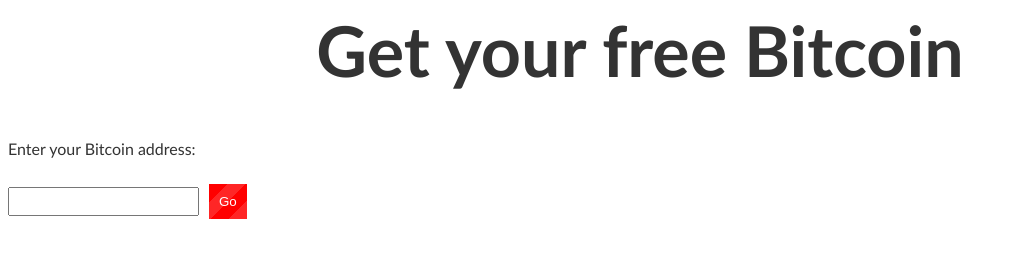
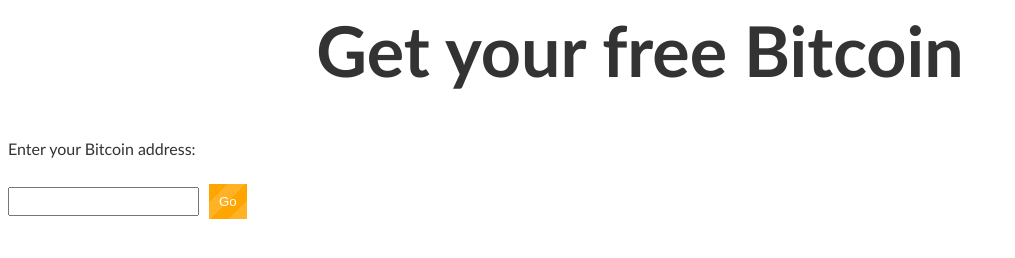
Before and after one commit to BTCfaucet/btcfaucet.github.io, a plain HTML site: page getyourbtc.html in a window 1280 px wide. Shown: the whole page, without its empty margins (0-1015 px from the left). Drawn offline with Linux system fonts and the light colour scheme.

Commit message:
Update theme.css

```diff
--- a/theme.css
+++ b/theme.css
@@ -1 +1 @@
-body{color:#333;font-family:Optima,Segoe,"Segoe UI",Candara,Calibri,Arial,sans-serif}h1{text-align:center;font-size:70px}h2{text-align:center;font-size:30px}button{background:linear-gradient(-45deg,rgba(255,255,255,.15) 25%,transparent 25%,transparent 50%,rgba(255,255,255,.15) 50%,rgba(255,255,255,.15) 75%,transparent 75%,transparent)red;border:#36f;color:#fff;padding:10px;cursor:pointer;margin:10px}button:hover{box-shadow:0 2px 4px rgba(0,0,0,.35)}a{color:#36f;text-decoration:none;padding:5px}input{padding:5px}
+body{color:#333;font-family:Optima,Segoe,"Segoe UI",Candara,Calibri,Arial,sans-serif}h1{text-align:center;font-size:70px}h2{text-align:center;font-size:30px}button{background:linear-gradient(-45deg,rgba(255,255,255,.15) 25%,transparent 25%,transparent 50%,rgba(255,255,255,.15) 50%,rgba(255,255,255,.15) 75%,transparent 75%,transparent)orange;border:#36f;color:#fff;padding:10px;cursor:pointer;margin:10px}button:hover{box-shadow:0 2px 4px rgba(0,0,0,.35)}a{color:#36f;text-decoration:none;padding:5px}input{padding:5px}
```
